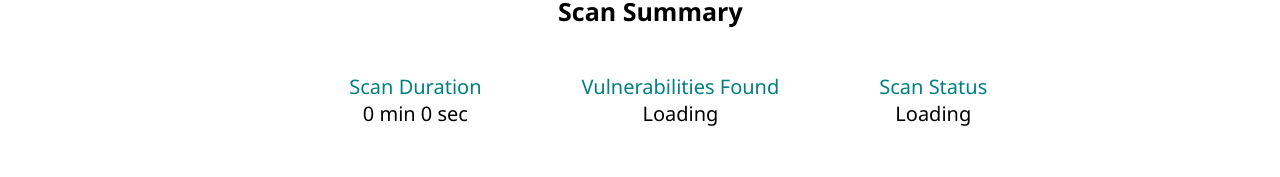
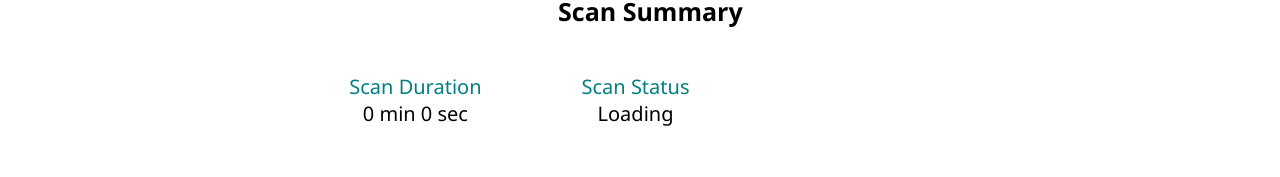
Before and after one commit to zipesb/Senior-Project, a React (Create React App) app in the folder client/: page / in a window 1280 px wide. Both pictures are taken after a click on the button "Scan". Shown: the part 133-310 px from the top of the page. Built offline with nearby package versions, Linux system fonts and the light colour scheme; no server answers.

Commit message:
Changed Scan

```diff
--- a/client/src/Components/Scan.js
+++ b/client/src/Components/Scan.js
@@ -14,7 +14,6 @@ function Scan(props){
             <div className="scan">
             <p className="sp1">Scan Duration<br></br><em id="em1">{min} min {sec} sec</em></p>
             {isDone && <p className="sp2">Vulnerabilities Found<br></br><em id="em1">{count}</em></p>}
-            {!isDone && <p className="sp2">Vulnerabilities Found<br></br><em id="em1">Loading</em></p>}
             {isDone && <p className="sp3">Scan Status<br></br><em id="em1">Finished</em></p>}
             {!isDone && <p className="sp3">Scan Status<br></br><em id="em1">Loading</em></p>}
             </div>
```
